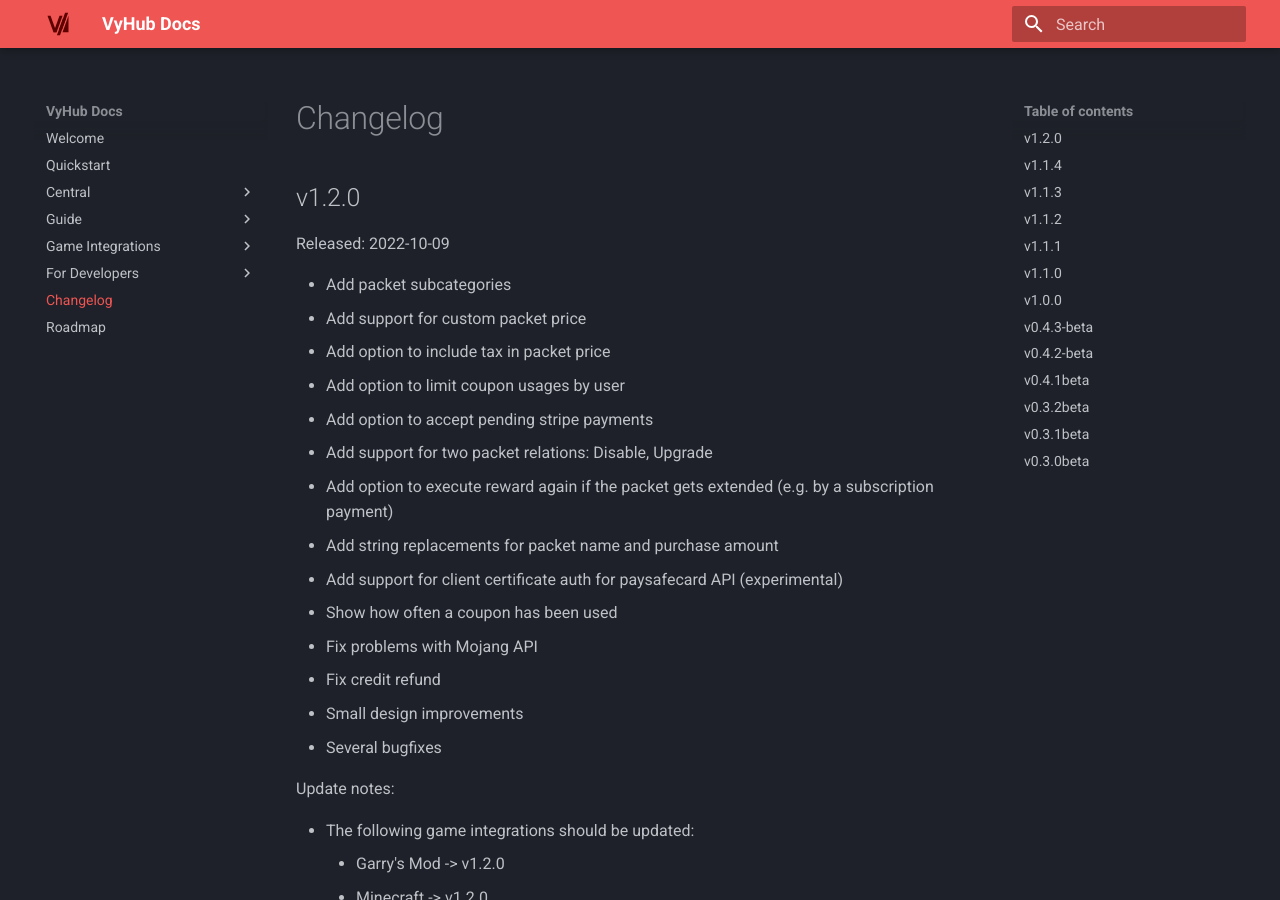
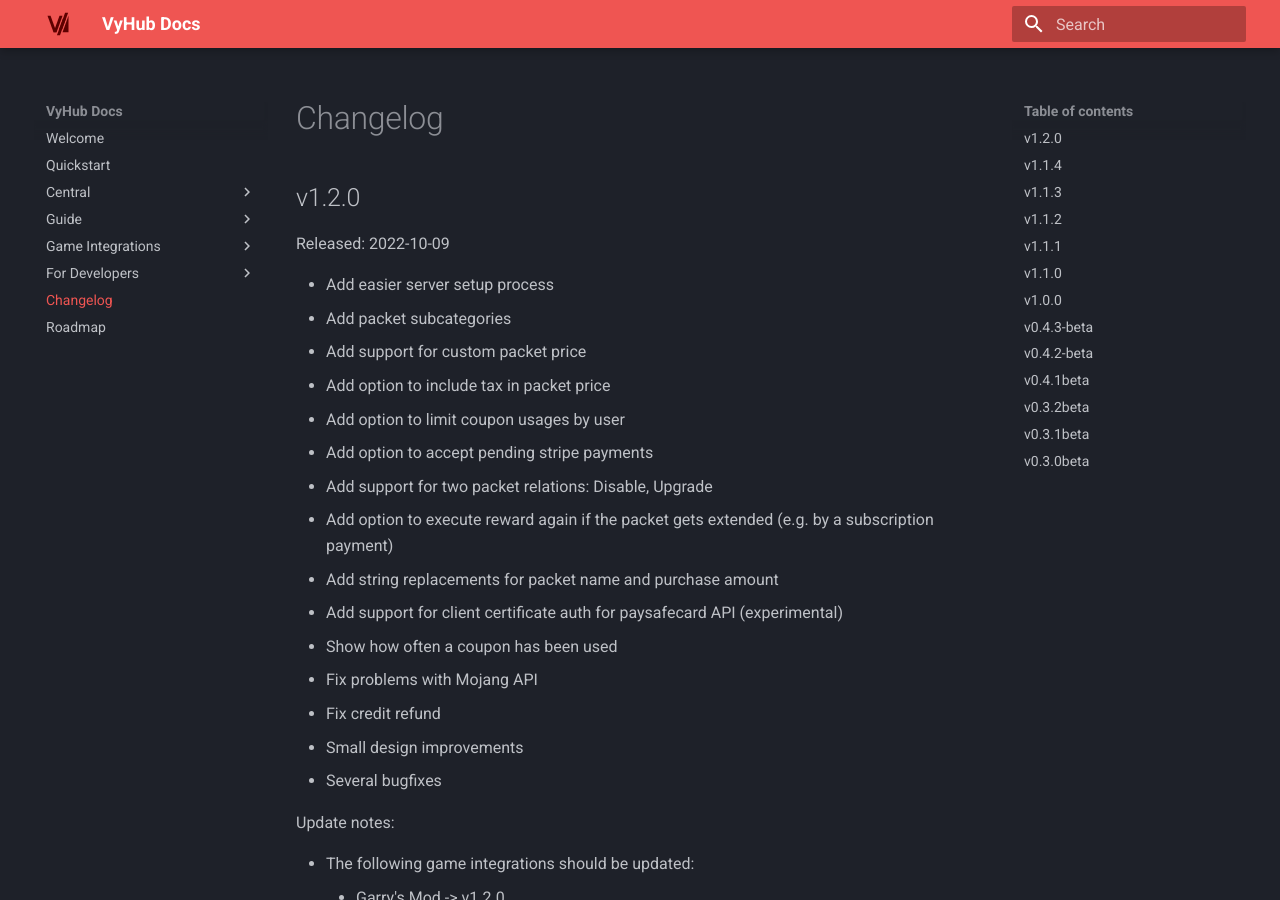
Before and after one commit to nyx-project/vyhub-documentation, an MkDocs documentation site: the page built from docs/changelog.md, in a window 1280 px wide and 900 px high. Built offline with MkDocs 1.6.1 and Material for MkDocs 9.7.7, drawn with Linux system fonts in a browser that asks for light colours; the version menu is left out.

Commit message:
Add missing new feature

```diff
--- a/docs/changelog.md
+++ b/docs/changelog.md
@@ -3,6 +3,7 @@
 ## v1.2.0
 Released: 2022-10-09
 
+- Add easier server setup process
 - Add packet subcategories
 - Add support for custom packet price
 - Add option to include tax in packet price
```
